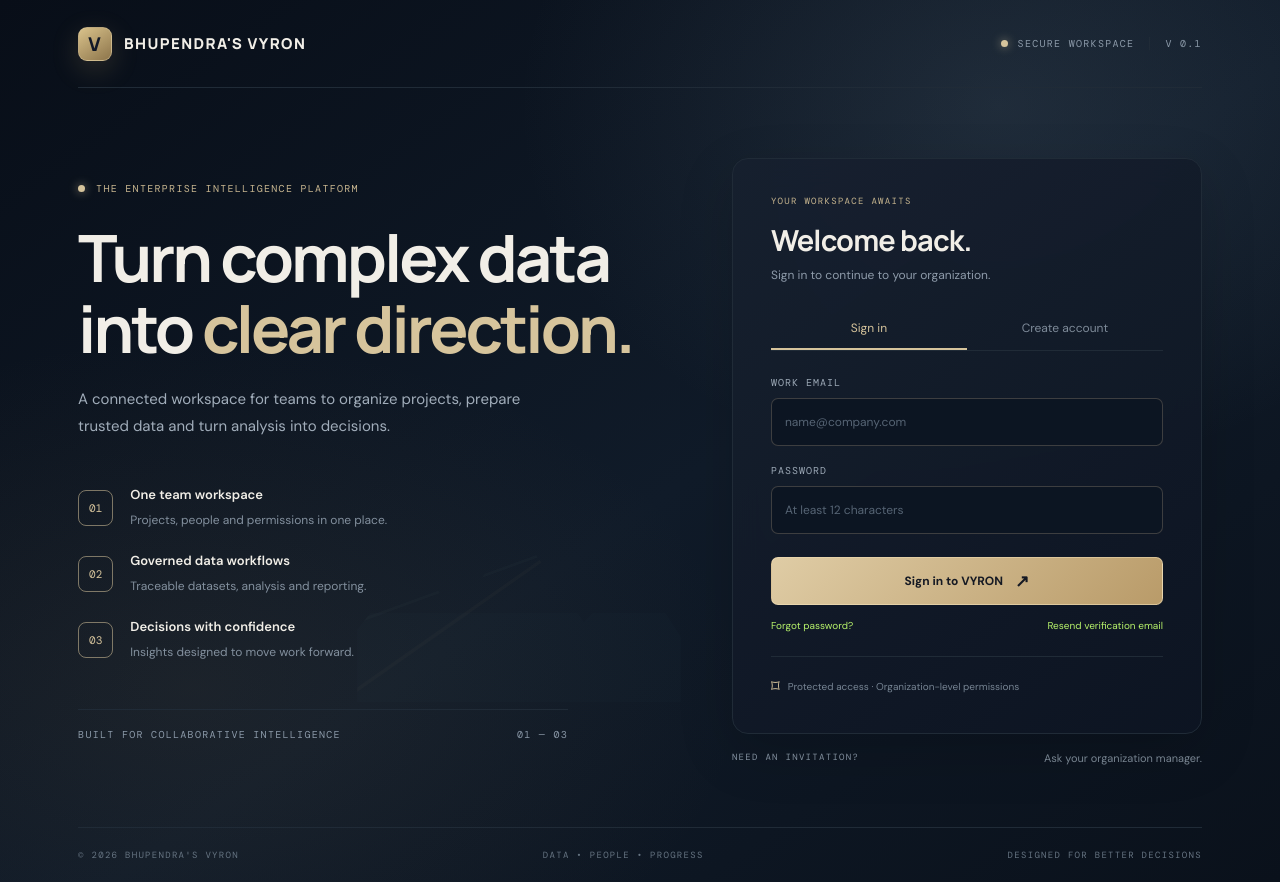
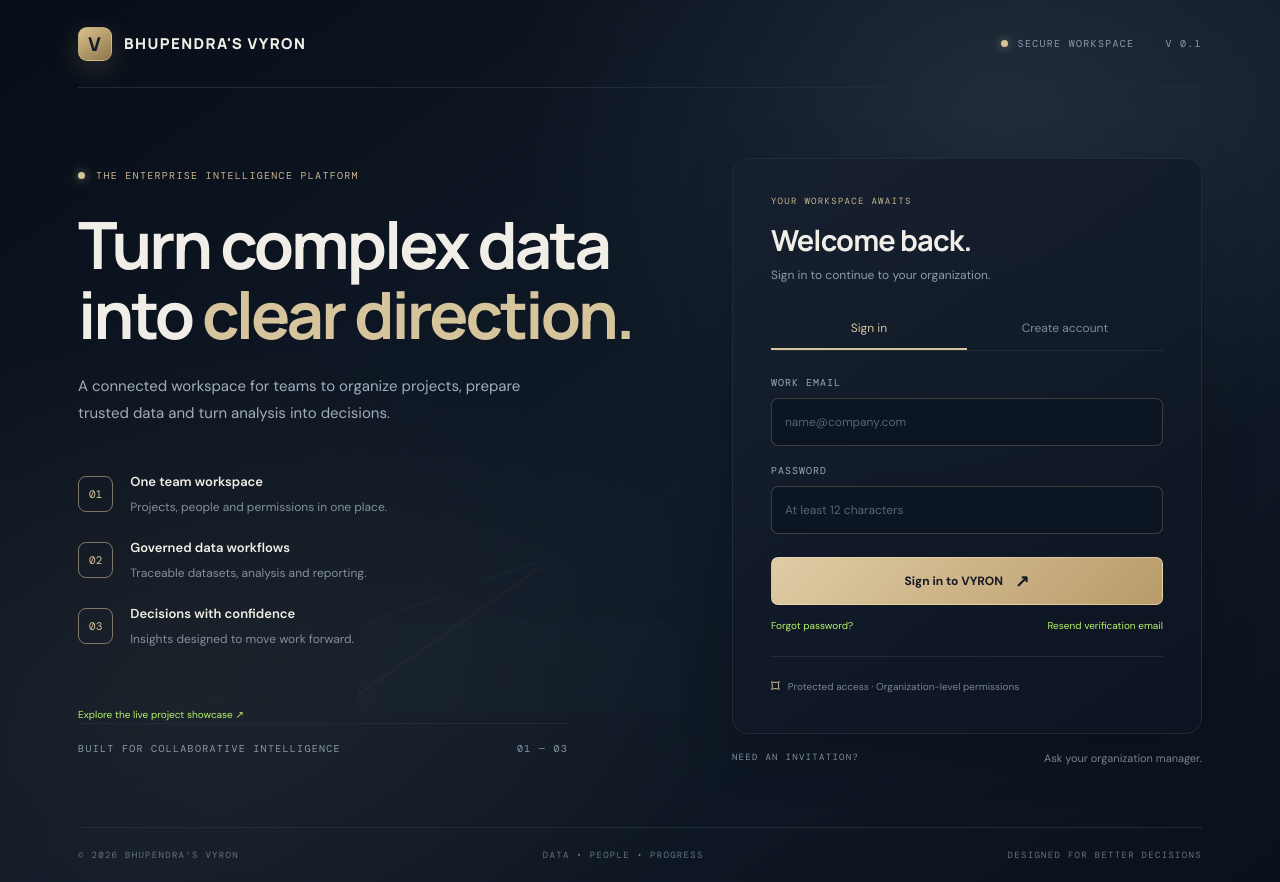
Before and after one commit to bhupendra272003/enterprise-analytics-hub., a Next.js app in the folder apps/web/: page / in a window 1280 px wide. Built offline with nearby package versions, Linux system fonts and the light colour scheme.

Commit message:
link landing page to public project showcase

```diff
--- a/apps/web/app/page.tsx
+++ b/apps/web/app/page.tsx
@@ -67,6 +67,7 @@ export default function Home() {
             <div><span className="feature-icon">02</span><span><b>Governed data workflows</b><small>Traceable datasets, analysis and reporting.</small></span></div>
             <div><span className="feature-icon">03</span><span><b>Decisions with confidence</b><small>Insights designed to move work forward.</small></span></div>
           </div>
+          <a className="auth-action-link" href="/showcase">Explore the live project showcase ↗</a>
           <div className="hero-foot"><span>BUILT FOR COLLABORATIVE INTELLIGENCE</span><span>01 — 03</span></div>
         </div>
 
```
